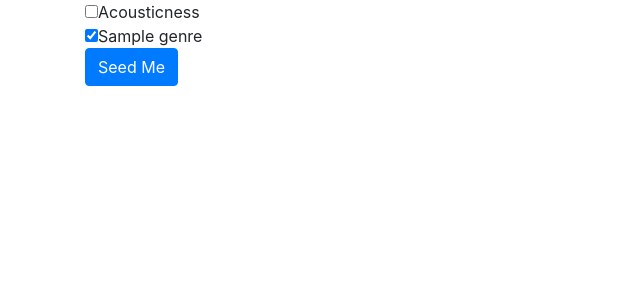
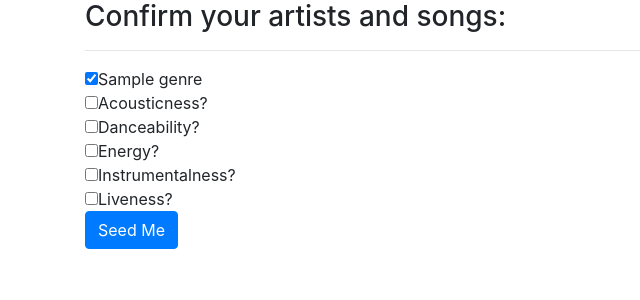
Before and after one commit to FullStackJohnMack/JohnM-Capstone-One, a Flask app: template web/templates/search_results.html in a window 1280 px wide. Shown: the top 300 px of the page, without its empty margins (0-640 px from the left). Run offline with Flask 2, Linux system fonts and the light colour scheme; the template is opened without the code that fills it: most values are stand-ins (such as "Sample title", 1, 10 or a date in 2020); some libraries are stand-ins or nearby versions.

Commit message:
added several more seeds

```diff
--- a/web/app.py
+++ b/web/app.py
@@ -83,6 +83,25 @@ def show_recommendations():
     else:
         target_acousticness = 0
 
+    if request.form.get('danceability'):
+        target_danceability = 1
+    else:
+        target_danceability = 0
+
+    if request.form.get('energy'):
+        target_energy = 1
+    else:
+        target_energy = 0
+
+    if request.form.get('instrumentalness'):
+        target_instrumentalness = 1
+    else:
+        target_instrumentalness = 0
+
+    if request.form.get('liveness'):
+        target_liveness = 1
+    else:
+        target_liveness = 0
 
     headers = {'Authorization':'Bearer ' + session['token']}
     payload = {
@@ -90,6 +109,10 @@ def show_recommendations():
             'seed_tracks': seed_tracks,
             'seed_genres': seed_genre,
             'target_acousticness': target_acousticness,
+            'target_danceability': target_danceability,
+            'target_energy': target_energy,
+            'target_instrumentalness': target_instrumentalness,
+            'target_liveness': target_liveness,
             'limit': 100
         }
 
--- a/web/templates/search_results.html
+++ b/web/templates/search_results.html
@@ -7,6 +7,7 @@
 <div class="container">
     <form method="POST" action="search/seed">
 
+            <h3>Confirm your artists and songs:</h3>
             {% if seed_1_type == 'artists' %}
                 {% for result in seed_1_id[seed_1_type]['items'] %}
                     <input type="checkbox" name="seed_artists" value="{{result['id']}}">{{result['name']}}<br>
@@ -67,8 +68,14 @@
                 {% endfor %}
             {% endif %}
 
-            <input type="checkbox" name="acousticness" value="1">Acousticness<br>
+            <hr>
+
             <input type="checkbox" name="seed_genre" value="{{genre}}" checked >{{genre.capitalize()}}<br>
+            <input type="checkbox" name="acousticness" value="1">Acousticness?<br>
+            <input type="checkbox" name="danceability" value="1">Danceability?<br>
+            <input type="checkbox" name="energy" value="1">Energy?<br>
+            <input type="checkbox" name="instrumentalness" value="1">Instrumentalness?<br>
+            <input type="checkbox" name="liveness" value="1">Liveness?<br>
 
         <button class="btn btn-primary" type="submit">Seed Me</button>
     </form>
```
Also changed, not shown: web/forms.py (+22 -15 lines).
